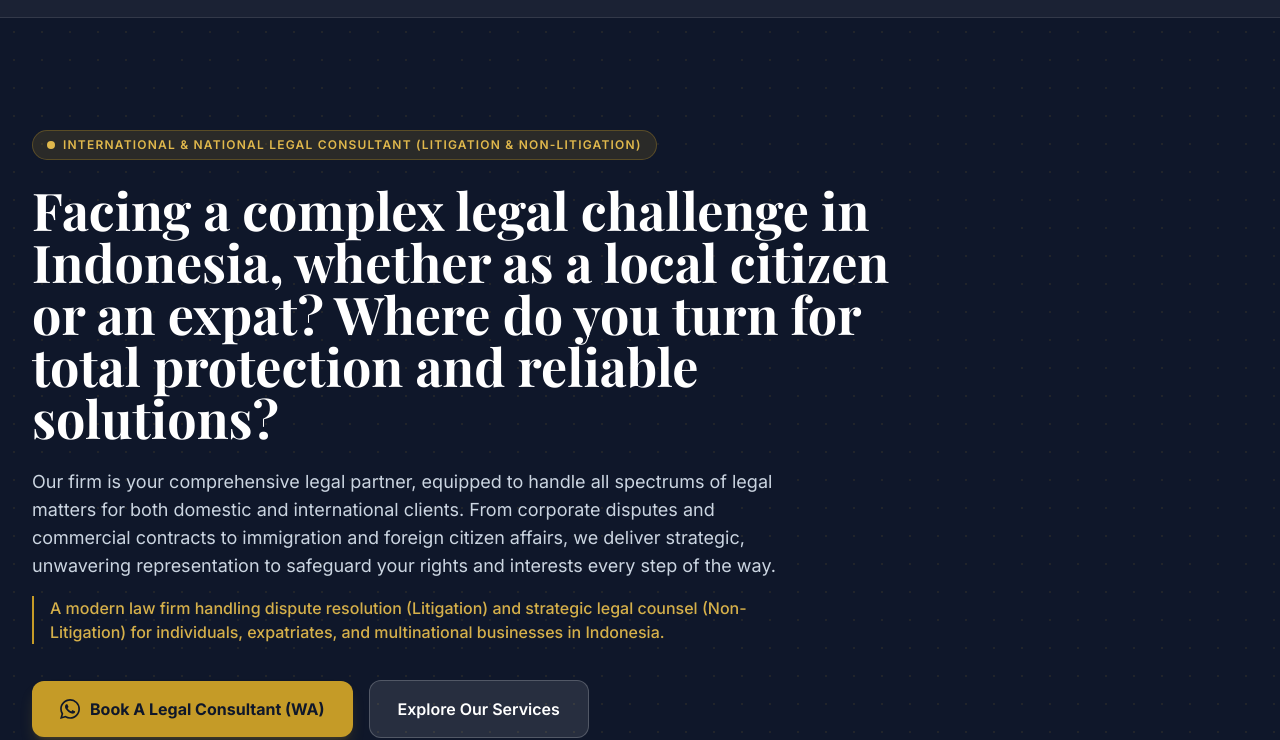
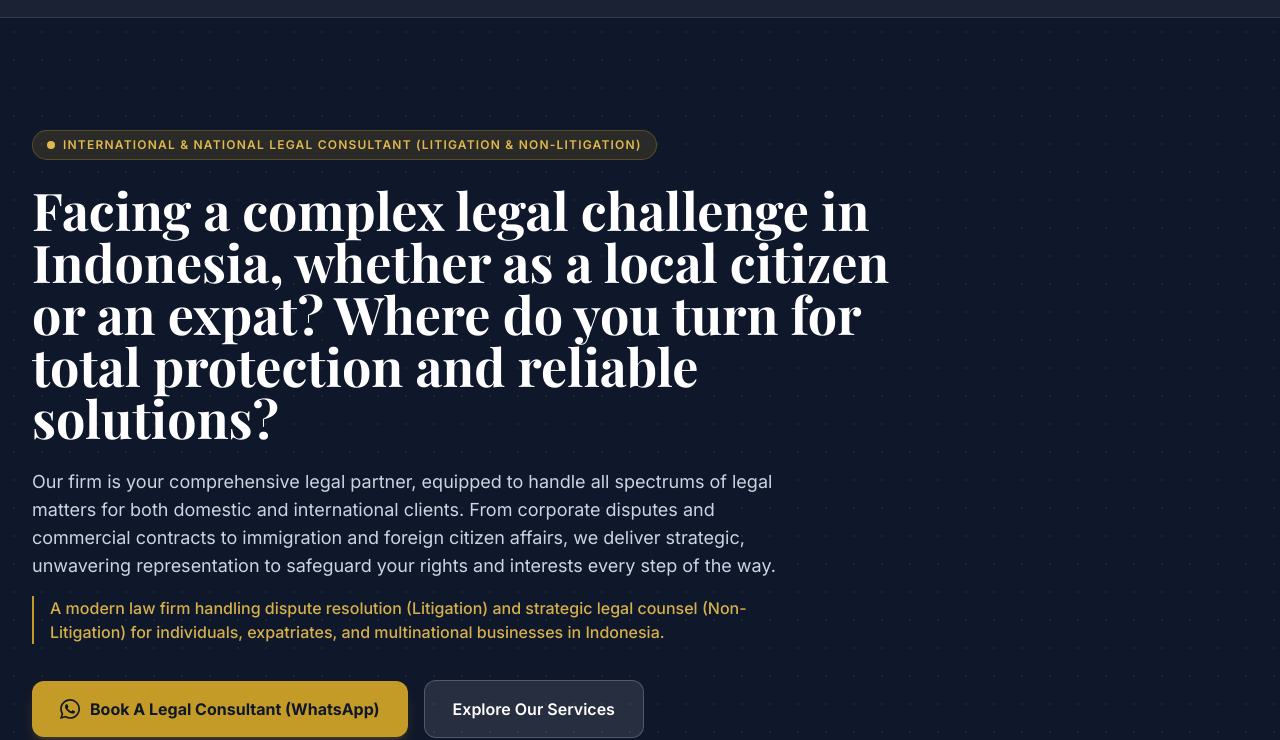
Before and after one commit to Detroit01/samlawfirmpartners, a plain HTML site: page index.html in a window 1280 px wide. Shown: the part 63-803 px from the top of the page. Drawn offline with nearby package versions, Linux system fonts and the light colour scheme; a web font is replaced by a local one.

Commit message:
Perubahan WA jadi WhatsApp

```diff
--- a/index.html
+++ b/index.html
@@ -135,7 +135,7 @@
             <svg class="w-5 h-5" fill="currentColor" viewBox="0 0 24 24">
               <path d="M20.52 3.48A11.86 11.86 0 0012.06 0C5.5 0 .16 5.34.16 11.9c0 2.1.55 4.15 1.6 5.96L0 24l6.32-1.66a11.87 11.87 0 005.74 1.46h.01c6.56 0 11.9-5.34 11.9-11.9 0-3.18-1.24-6.17-3.45-8.42zM12.07 21.8h-.01a9.87 9.87 0 01-5.03-1.38l-.36-.21-3.75.98 1-3.65-.24-.38a9.85 9.85 0 01-1.51-5.26c0-5.45 4.44-9.89 9.9-9.89 2.64 0 5.13 1.03 7 2.9a9.83 9.83 0 012.9 7c0 5.46-4.44 9.89-9.9 9.89zm5.43-7.41c-.3-.15-1.76-.87-2.03-.97-.27-.1-.47-.15-.67.15-.2.3-.77.97-.94 1.16-.17.2-.35.22-.65.07-.3-.15-1.26-.46-2.4-1.48-.89-.79-1.49-1.77-1.66-2.07-.17-.3-.02-.46.13-.61.13-.13.3-.35.45-.52.15-.17.2-.3.3-.5.1-.2.05-.37-.02-.52-.08-.15-.67-1.61-.92-2.21-.24-.58-.49-.5-.67-.51h-.57c-.2 0-.52.07-.79.37-.27.3-1.04 1.02-1.04 2.48 0 1.46 1.07 2.88 1.21 3.07.15.2 2.1 3.2 5.08 4.49.71.31 1.26.49 1.69.63.71.23 1.36.2 1.87.12.57-.09 1.76-.72 2.01-1.41.25-.7.25-1.29.17-1.41-.07-.13-.27-.2-.57-.35z"/>
             </svg>
-            <span data-i18n="hero_cta_primary">Book A Legal Consultant (WA)</span>
+            <span data-i18n="hero_cta_primary">Book A Legal Consultant (WhatsApp)</span>
           </a>
           <a href="#services" data-i18n="hero_cta_secondary" class="inline-flex items-center justify-center gap-2 bg-white/10 hover:bg-white/15 border border-white/20 text-white font-semibold px-7 py-4 rounded-xl text-sm sm:text-base transition">
             Explore Our Services
```
